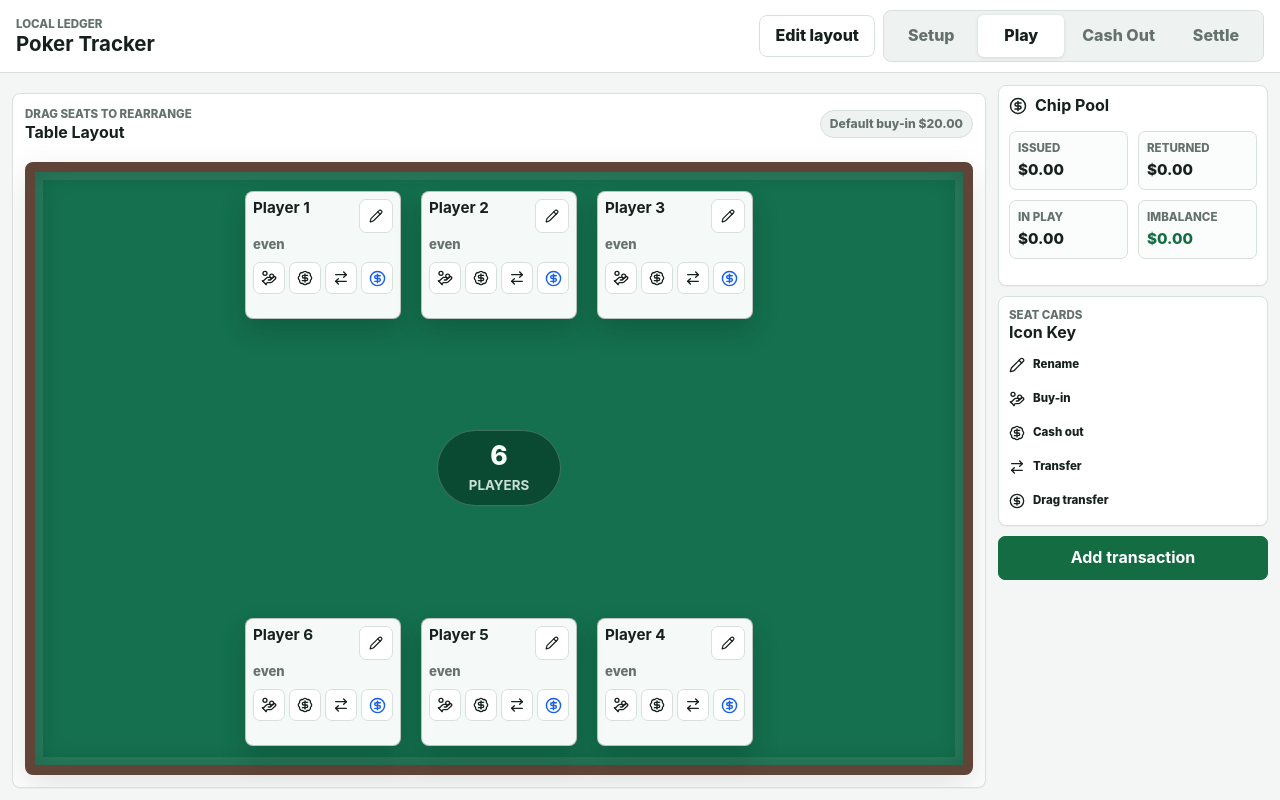
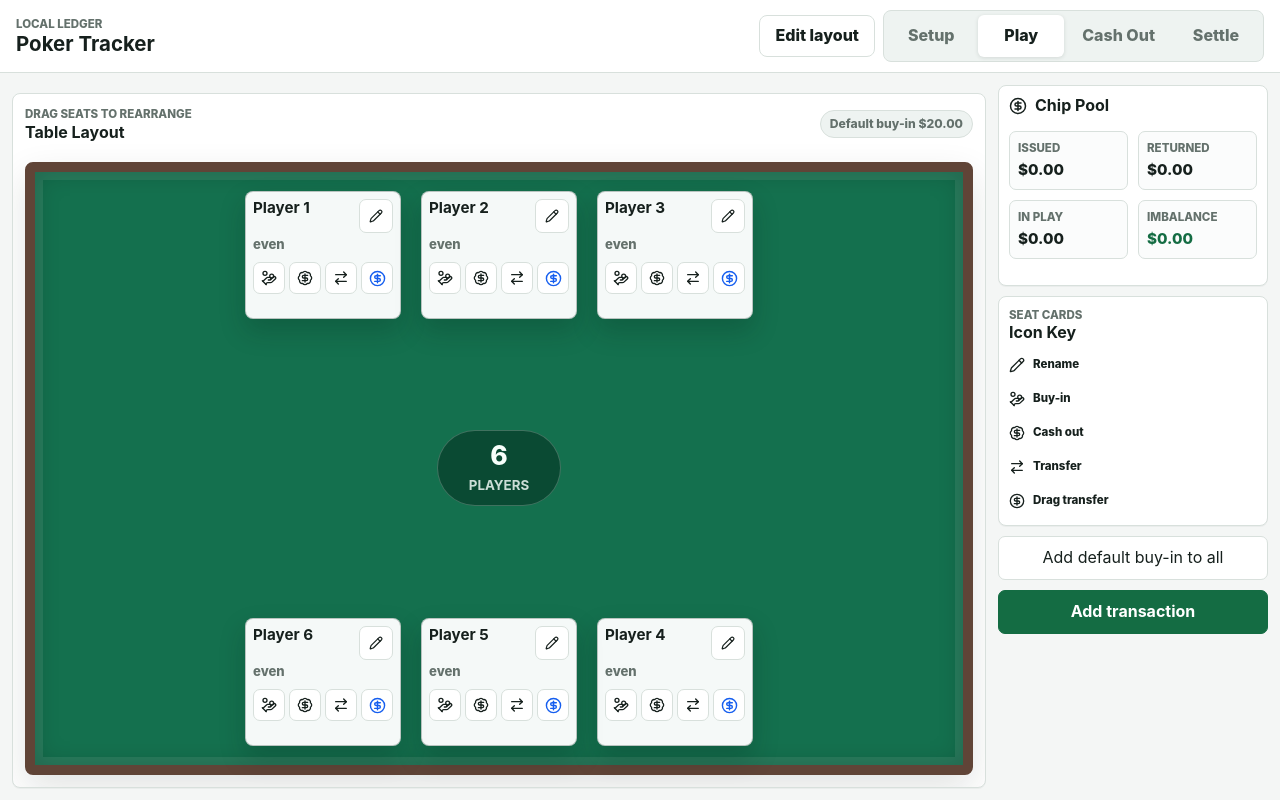
Before and after one commit to coravacav/poker-tracker, a React (Vite) app: page / in a window 1280 px wide. Built offline with nearby package versions, Linux system fonts and the light colour scheme.

Commit message:
Add bulk default buy-in action

```diff
--- a/src/App.tsx
+++ b/src/App.tsx
@@ -25,6 +25,7 @@ import { filterSettlementSummariesForDisplay } from "./domain/settlement";
 import { validateTransaction } from "./domain/validation";
 import { gameReducer } from "./state/gameReducer";
 import { loadGameState, saveGameState } from "./state/persistence";
+import { createId } from "./state/seedGame";
 
 export function App() {
   const [state, dispatch] = useReducer(gameReducer, undefined, loadGameState);
@@ -137,6 +138,36 @@ export function App() {
     return true;
   }
 
+  function addDefaultBuyInToAll() {
+    if (readOnly) {
+      setNotice("Read-only mode is on. Turn it off to record transactions.");
+      return;
+    }
+
+    const createdAt = new Date().toISOString();
+    const transactions: Transaction[] = activePlayers.map((player) => ({
+      id: createId("transaction"),
+      type: "bank_buy_in",
+      createdAt,
+      amountCents: state.settings.defaultBuyInCents,
+      toPlayerId: player.id,
+      note: "Default buy-in"
+    }));
+
+    const validationError = transactions
+      .map((transaction) => validateTransaction(transaction, state.players))
+      .find((error) => error !== null);
+    if (validationError) {
+      setNotice(validationError);
+      return;
+    }
+
+    for (const transaction of transactions) {
+      dispatch({ type: "add_transaction", transaction });
+    }
+    setNotice(null);
+  }
+
   const settlementReady =
     cashOutOverview.missingPlayers.length === 0 &&
     bankSummary.balanceCents === 0 &&
@@ -229,6 +260,15 @@ export function App() {
                 variant="compact"
               />
               <IconKey layoutEditing={layoutEditing} />
+              <div className="play-actions">
+                <button
+                  className="text-button rail-action"
+                  type="button"
+                  disabled={readOnly || activePlayers.length === 0}
+                  onClick={addDefaultBuyInToAll}
+                >
+                  Add default buy-in to all
+                </button>
                 <button
                   className="primary-button rail-action"
                   type="button"
@@ -237,6 +277,7 @@ export function App() {
                 >
                   Add transaction
                 </button>
+              </div>
             </aside>
           </div>
         }
--- a/src/styles/global.css
+++ b/src/styles/global.css
@@ -568,6 +568,11 @@ td {
   width: 100%;
 }
 
+.play-actions {
+  display: grid;
+  gap: 10px;
+}
+
 .setup-mode > .panel,
 .settle-mode > .panel {
   min-height: 0;
```
Also changed, not shown: 1 other file (tests, documents, lock files or other folders). Lines whose indentation alone changed are shown as unchanged.
